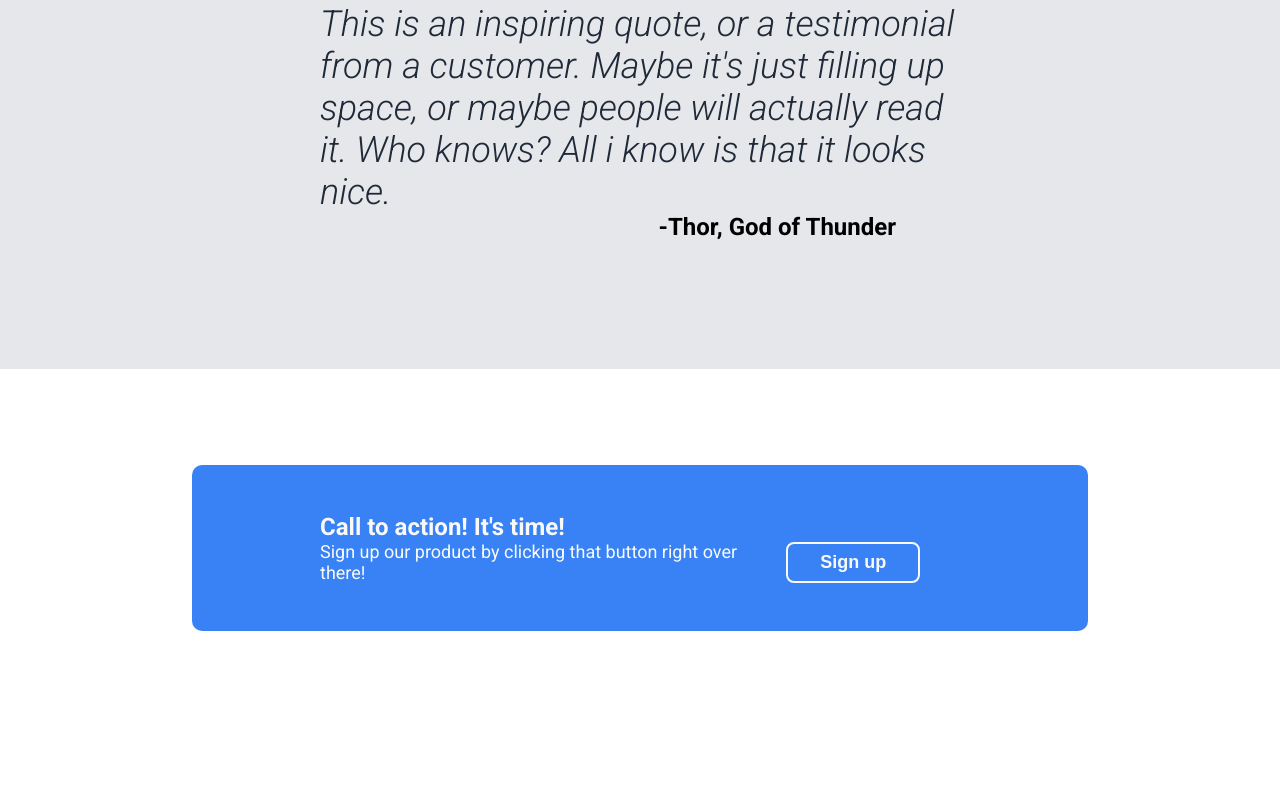
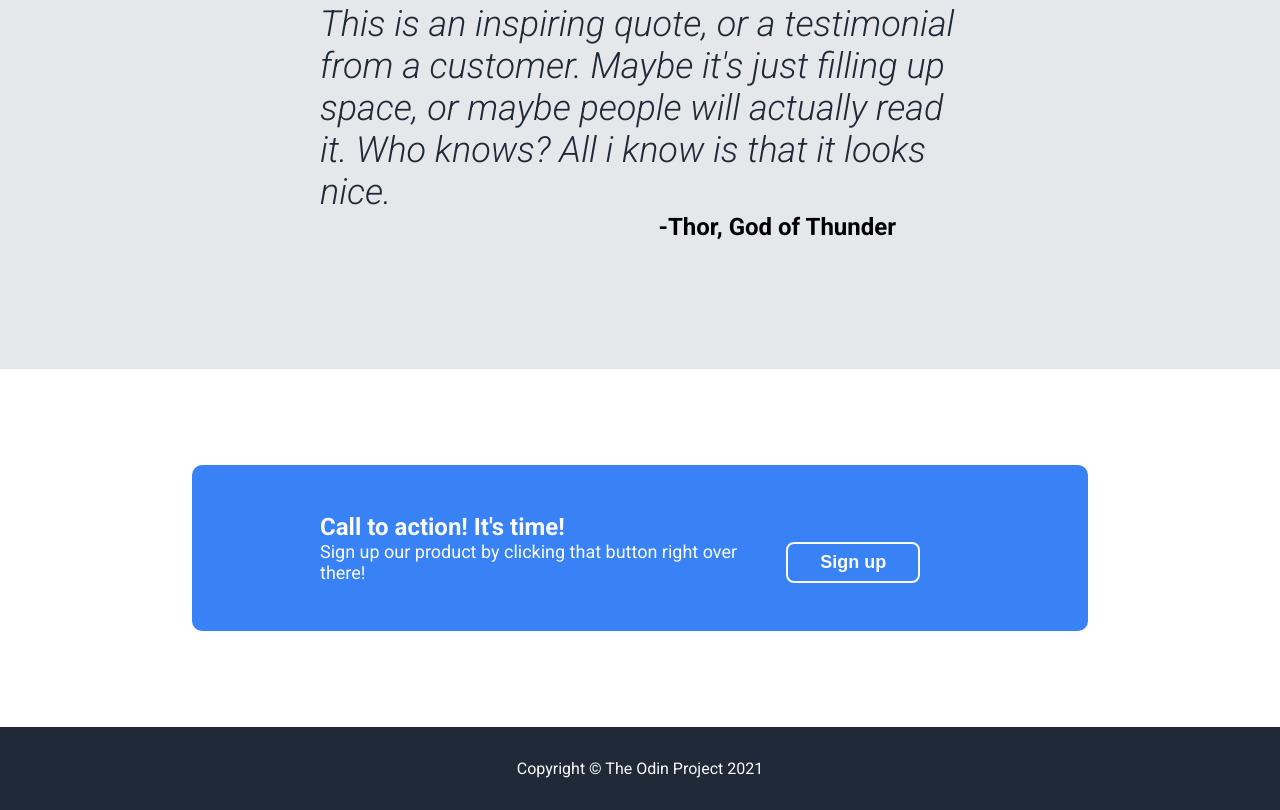
Before and after one commit to EHXSmallStone/odin-landing-page-2026, a plain HTML site: page index.html in a window 1280 px wide. Shown: the part 1162-1972 px from the top of the page. Before the commit the page ends 1889 px from the top, so only its background shows below. Drawn offline with Linux system fonts and the light colour scheme.

Commit message:
Add Footer

```diff
--- a/index.html
+++ b/index.html
@@ -66,5 +66,6 @@
             <div class="sign-up-button-container"><button class="sign-up-button">Sign up</button></div>
         </div>
     </div>
+    <div class="footer">Copyright © The Odin Project 2021</div>
 </body>
 </html>
--- a/style.css
+++ b/style.css
@@ -163,3 +163,11 @@ body {
     border: 2px solid #F9FAF8;
     border-radius: 8px;
 }
+
+.footer {
+    background-color: #1F2937;
+    color: #F9FAF8;
+    display: flex;
+    justify-content: center;
+    padding: 2rem 0;
+}
```
